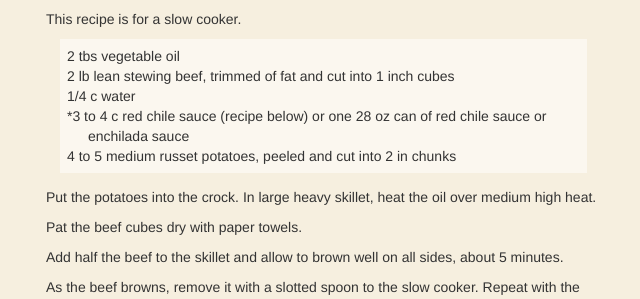
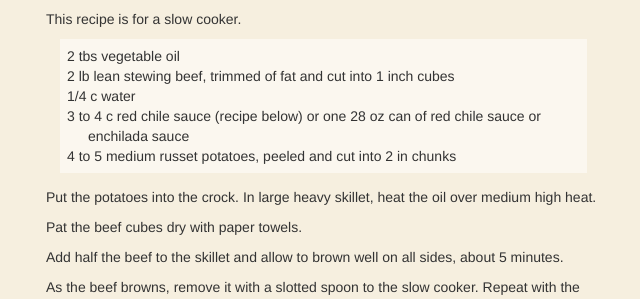
Before and after one commit to JonahBraun/debs-recipes, a Jekyll site: the page built from _posts/2011-04-01-chili-colorado.md, in a window 1280 px wide. Shown: the part 153-452 px from the top of the page, without its empty margins (9-649 px from the left). Built offline with Jekyll 4.4.1, drawn with Linux system fonts in a browser that asks for light colours; nearby versions of some CDN libraries; some web fonts are replaced; Markdown is read by kramdown in place of the engine named in the settings.

```diff
--- a/_posts/2011-04-01-chili-colorado.md
+++ b/_posts/2011-04-01-chili-colorado.md
@@ -9,7 +9,7 @@ This recipe is for a slow cooker.
 - 2 tbs vegetable oil
 - 2 lb lean stewing beef, trimmed of fat and cut into 1 inch cubes
 - 1/4 c water
-- *3 to 4 c red chile sauce (recipe below) or one 28 oz can of red chile sauce or enchilada sauce
+- 3 to 4 c red chile sauce (recipe below) or one 28 oz can of red chile sauce or enchilada sauce
 - 4 to 5 medium russet potatoes, peeled and cut into 2 in chunks
 
 Put the potatoes into the crock. In large heavy skillet, heat the oil over medium high heat.
```
